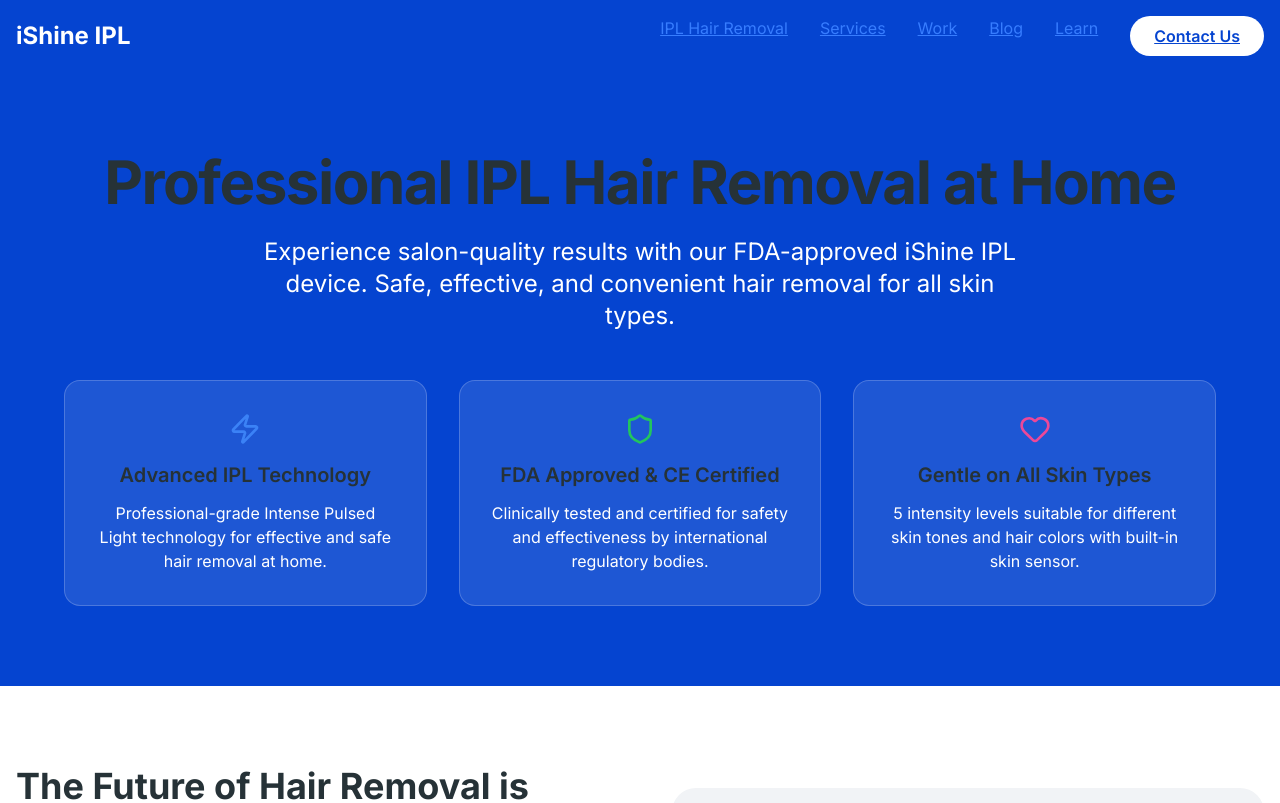
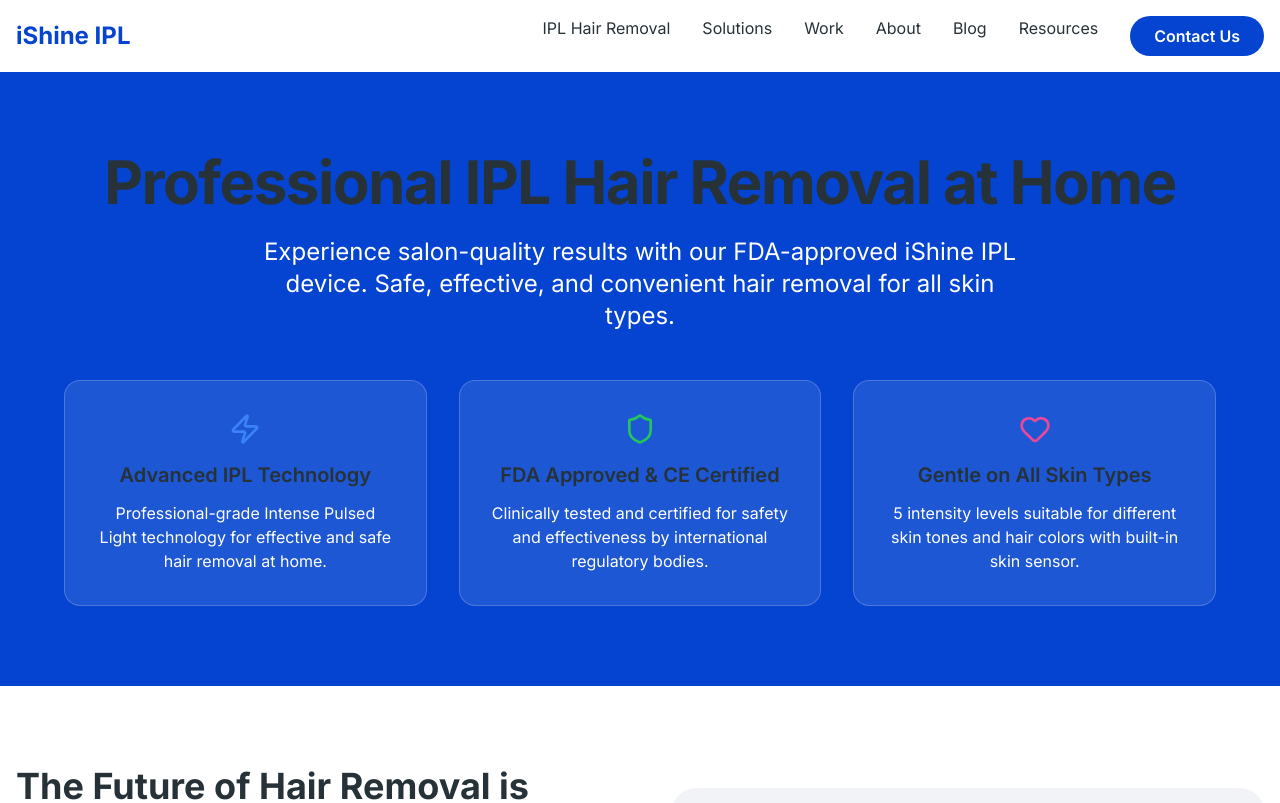
Before and after one commit to WHONOTDESIGNIT/trae0926, a Next.js app: page / in a window 1280 px wide. Shown: the top 803 px of the page. Built offline with nearby package versions, Linux system fonts and the light colour scheme.

Commit message:
Update navigation bar design and structure

```diff
--- a/app/page.jsx
+++ b/app/page.jsx
@@ -75,17 +75,18 @@
   return (
     <div className="min-h-screen bg-gradient-to-br from-slate-50 to-blue-50">
       {/* Header */}
-      <header className="sticky top-0 z-50" style={{backgroundColor: '#0544d0', color: '#FFFFFF'}}>
+      <header className="sticky top-0 z-50" style={{backgroundColor: '#FFFFFF', color: '#263237'}}>
         <div className="container mx-auto px-4 py-4">
           <div className="flex justify-between items-center">
-            <div className="text-2xl font-bold">iShine IPL</div>
+            <div className="text-2xl font-bold" style={{color: '#0544d0'}}>iShine IPL</div>
             <nav className="hidden md:flex space-x-8">
-              <a href="/ipl-hair-removal" className="hover:opacity-80 transition-colors">IPL Hair Removal</a>
-              <a href="/services" className="hover:opacity-80 transition-colors">Services</a>
-              <a href="/work" className="hover:opacity-80 transition-colors">Work</a>
-              <a href="/blog" className="hover:opacity-80 transition-colors">Blog</a>
-              <a href="/learn" className="hover:opacity-80 transition-colors">Learn</a>
-              <a href="/contact" className="px-6 py-2 rounded-full font-semibold transition-colors" style={{backgroundColor: '#FFFFFF', color: '#0544d0'}} onMouseEnter={(e) => e.target.style.backgroundColor = '#F1F3F6'} onMouseLeave={(e) => e.target.style.backgroundColor = '#FFFFFF'}>
+              <a href="/ipl-hair-removal" className="hover:opacity-80 transition-colors no-underline" style={{color: '#263237', textDecoration: 'none'}}>IPL Hair Removal</a>
+              <a href="/services" className="hover:opacity-80 transition-colors no-underline" style={{color: '#263237', textDecoration: 'none'}}>Solutions</a>
+              <a href="/work" className="hover:opacity-80 transition-colors no-underline" style={{color: '#263237', textDecoration: 'none'}}>Work</a>
+              <a href="/about" className="hover:opacity-80 transition-colors no-underline" style={{color: '#263237', textDecoration: 'none'}}>About</a>
+              <a href="/blog" className="hover:opacity-80 transition-colors no-underline" style={{color: '#263237', textDecoration: 'none'}}>Blog</a>
+              <a href="/learn" className="hover:opacity-80 transition-colors no-underline" style={{color: '#263237', textDecoration: 'none'}}>Resources</a>
+              <a href="/contact" className="px-6 py-2 rounded-full font-semibold transition-colors no-underline" style={{backgroundColor: '#0544d0', color: '#FFFFFF', textDecoration: 'none'}} onMouseEnter={(e) => e.target.style.backgroundColor = '#0439b8'} onMouseLeave={(e) => e.target.style.backgroundColor = '#0544d0'}>
                 Contact Us
               </a>
             </nav>
--- a/styles/globals.css
+++ b/styles/globals.css
@@ -91,7 +91,8 @@
     }
 
     a:not(.btn) {
-        @apply underline transition hover:opacity-80 text-[#377DFF];
+        @apply transition hover:opacity-80 text-[#377DFF];
+        text-decoration: none;
     }
 
     :not(pre) > code {
```
